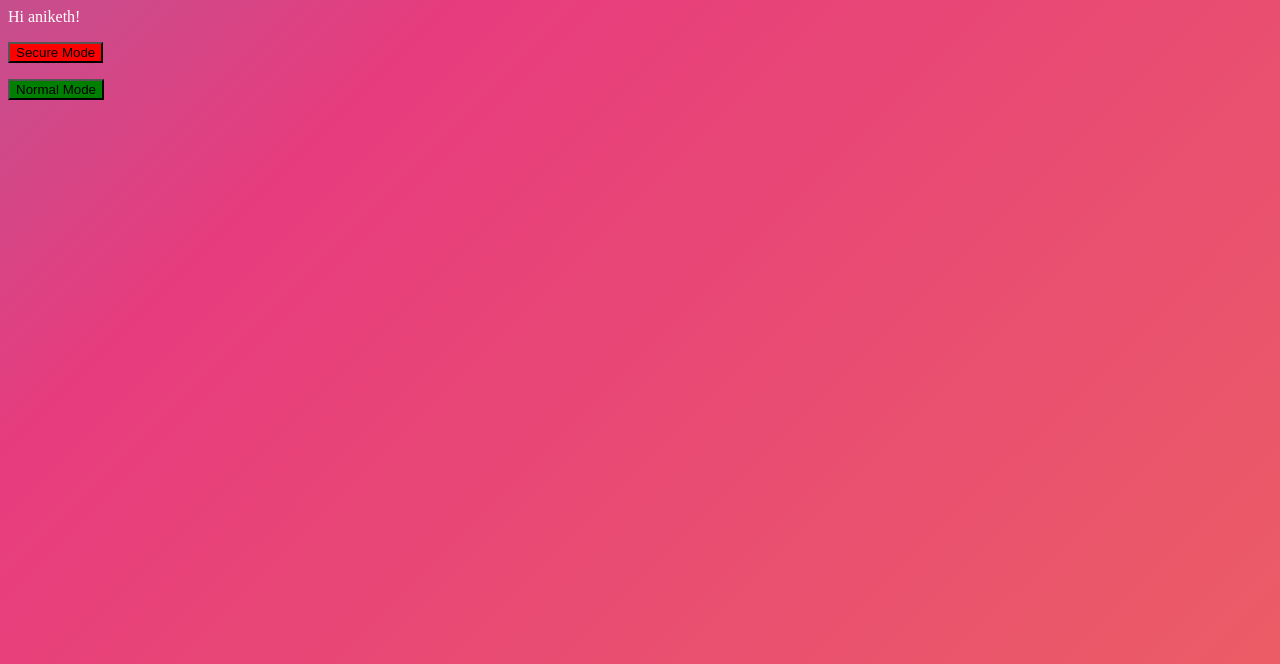
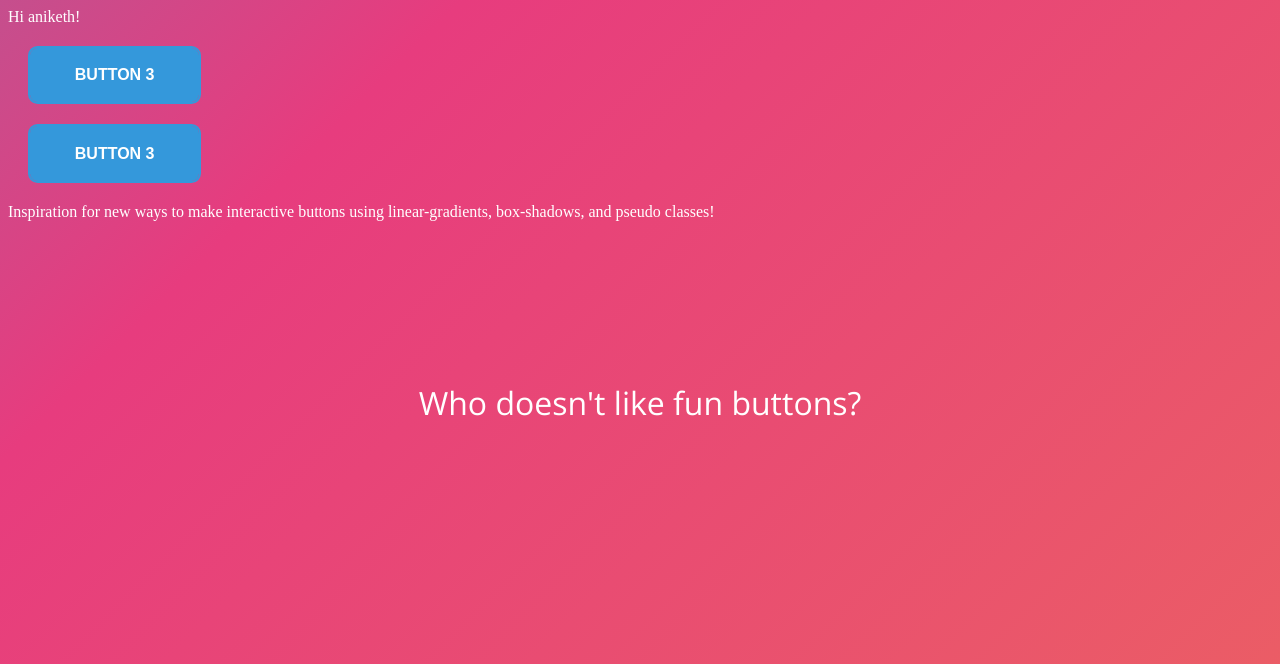
Before and after one commit to Aniketh01/palindrome, a Django app: page / in a window 1280 px wide. Shown: the top 664 px of the page. Run offline with Django 3.2, Linux system fonts and the light colour scheme; a user stored in the database is signed in.

Commit message:
Added button

```diff
--- a/accounts/static/accounts/css/style.css
+++ b/accounts/static/accounts/css/style.css
@@ -55,3 +55,41 @@ h6 {
 	right: 0;
 	left: 0;
 }
+
+.btn {
+	box-sizing: border-box;
+	-webkit-appearance: none;
+	   -moz-appearance: none;
+			appearance: none;
+	background-color: transparent;
+	border: 2px solid #e74c3c;
+	border-radius: 0.6em;
+	color: #e74c3c;
+	cursor: pointer;
+	display: flex;
+	align-self: center;
+	font-size: 1rem;
+	font-weight: 400;
+	line-height: 1;
+	margin: 20px;
+	padding: 1.2em 2.8em;
+	text-decoration: none;
+	text-align: center;
+	text-transform: uppercase;
+	font-family: "Montserrat", sans-serif;
+	font-weight: 700;
+  }
+  .btn:hover, .btn:focus {
+	color: #fff;
+	outline: 0;
+  }
+
+  .third {
+	border-color: #3498db;
+	color: #fff;
+	box-shadow: 0 0 40px 40px #3498db inset, 0 0 0 0 #3498db;
+	transition: all 150ms ease-in-out;
+  }
+  .third:hover {
+	box-shadow: 0 0 10px 0 #3498db inset, 0 0 10px 4px #3498db;
+  }
--- a/templates/home.html
+++ b/templates/home.html
@@ -7,28 +7,14 @@
 {% block content %}
 {% if user.is_authenticated %}
   Hi {{ user.username }}!
-  <p>
 
-    <style type="text/css">
-      .btn1 {
-          background-color:red;
-          cursor:pointer;
-      }
-  </style>
 
-  <button class="btn1">Secure Mode</button>
-  </p>
-  <p>
-    <style type="text/css">
-      .btn {
-          background-color:green;
-          cursor:pointer;
-      }
-  </style>
+<h1>Who doesn't like fun buttons?</h1>
 
-  <button class="btn">Normal Mode</button>
-  </p>
+<button class="btn third">Button 3</button>
+<button class="btn third">Button 3</button>
 
+<p>Inspiration for new ways to make interactive buttons using linear-gradients, box-shadows, and pseudo classes!</p>
 {% else %}
   <h1>Team Palindrome</h1>
   <a href="{% url 'login' %}">login</a>
```
Also changed, not shown: templates/static/templates/css/styles.css (added, +154 -0 lines).
